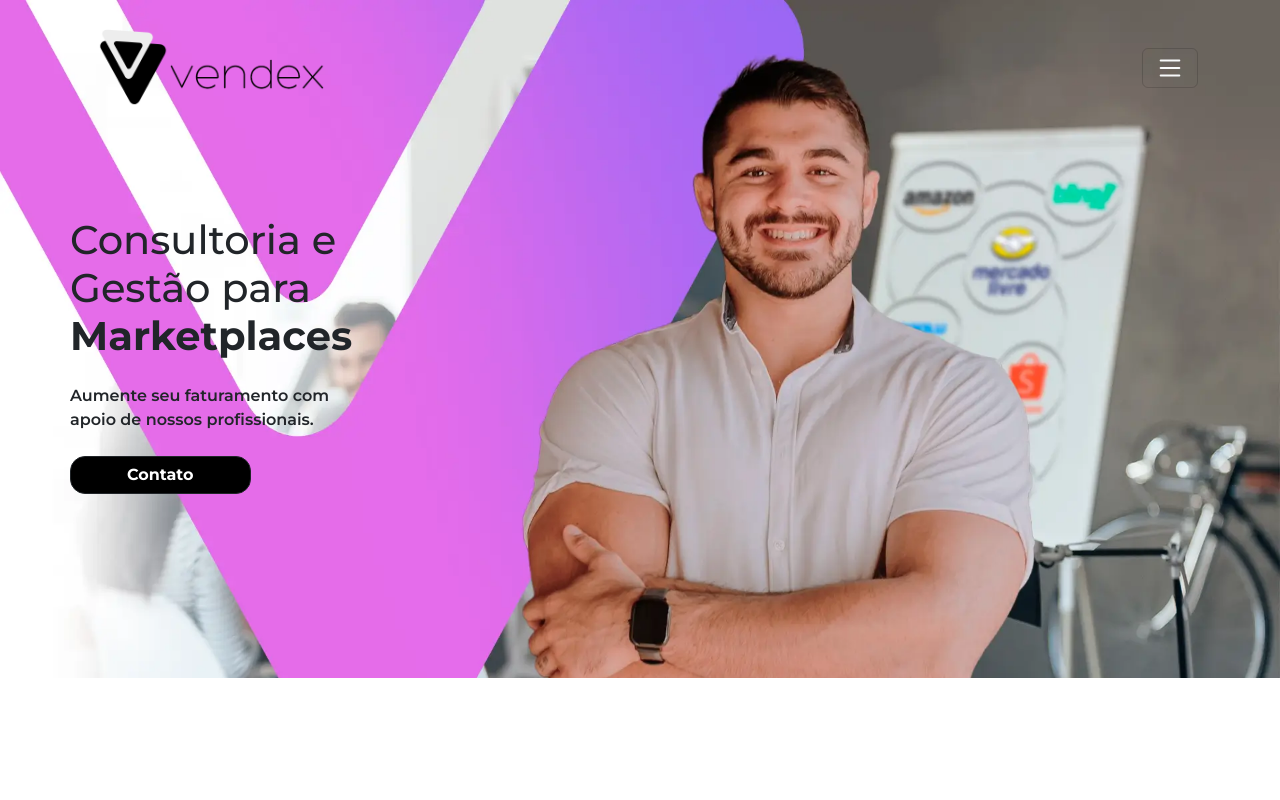
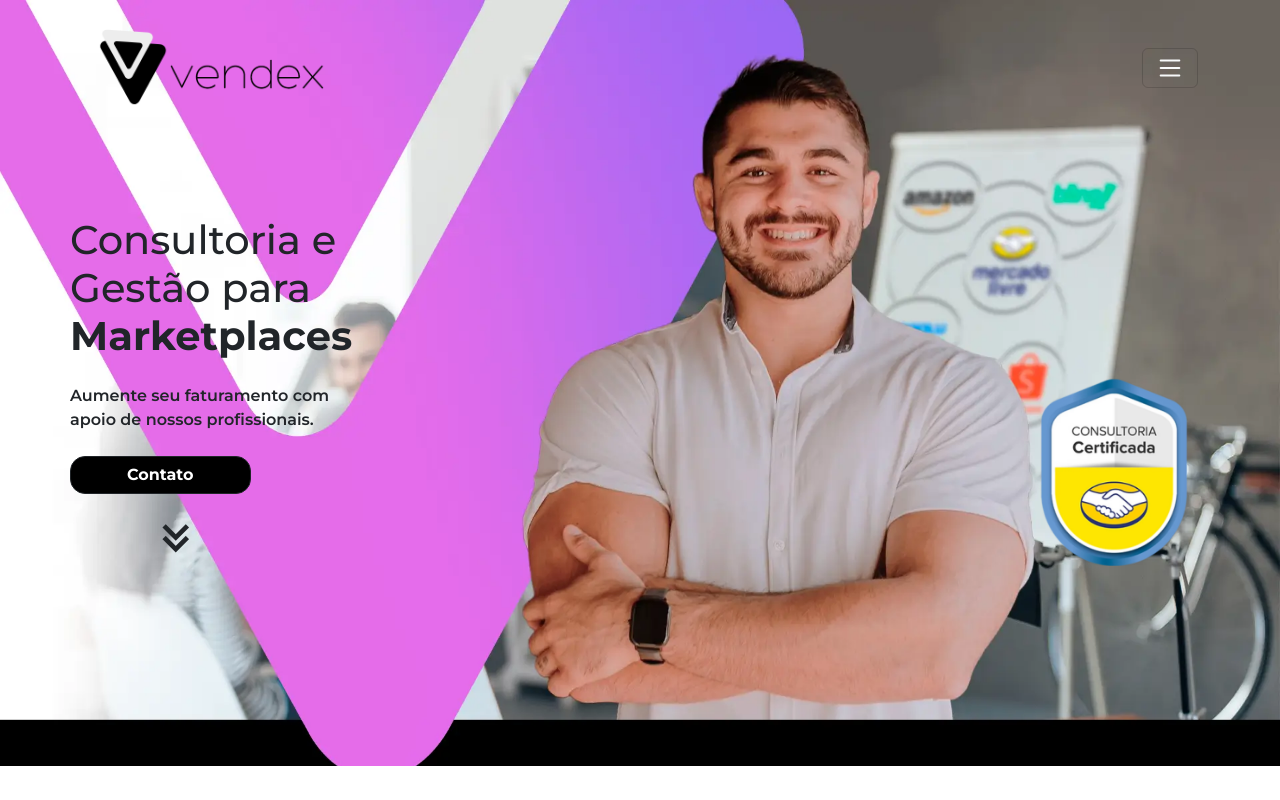
Before and after one commit to ArthurrGuilherme/Site, a PHP site: page / in a window 1280 px wide. Run offline with PHP 8.4, Linux system fonts and the light colour scheme.

Commit message:
Add files via upload

```diff
--- a/css/reset.css
+++ b/css/reset.css
@@ -8,9 +8,11 @@
     font-weight: weight;
     font-style: normal;
     font-weight: 600;
+    list-style: none;
 }
 /*Vareaveis*/
 :root {
     --roxo-vendex: #b56afc;
+    --rosa-vendex: #fc6aed;
 }
 /*Vareaveis*/
--- a/css/shared.css
+++ b/css/shared.css
@@ -19,3 +19,22 @@
     background: var(--bs-white) !important;
     color: var(--bs-black) !important;
 }
+
+#icons {
+    font-size: 3.5rem !important;
+}
+#icons02 {
+    font-size: 1.5rem !important;
+    background: var(--bs-white);
+    border-radius: 20px;
+    padding: .5rem;
+    font-weight: 700;
+    color: var(--rosa-vendex);
+}
+#icons02:hover {
+    background: var(--rosa-vendex);
+    color: var(--bs-white);
+}
+#IconsHeader {
+    gap: 1rem;
+}
--- a/index.html
+++ b/index.html
@@ -11,6 +11,7 @@
     <!--Titulo-->
     <!--Css Api-->
         <link href="https://cdn.jsdelivr.net/npm/bootstrap@5.3.3/dist/css/bootstrap.min.css" rel="stylesheet" integrity="sha384-QWTKZyjpPEjISv5WaRU9OFeRpok6YctnYmDr5pNlyT2bRjXh0JMhjY6hW+ALEwIH" crossorigin="anonymous">
+        <link href='https://unpkg.com/boxicons@2.1.4/css/boxicons.min.css' rel='stylesheet'>
     <!--Css Api-->
     <!--css-->
     <link rel="stylesheet" href="./css/reset.css">
@@ -24,7 +25,9 @@
     <section id="Main">
         <!--header Principal-->
             <header>
+                <!--Estrutura-->
                     <nav class="navbar absolute-top container-md">
+                        <!--Logica do header-->
                             <div class="container-fluid">
                                 <!--Logo-->
                                     <a class="navbar-brand" href="#">
@@ -96,15 +99,32 @@
                                                 </ul>
                                             <!--Lista-->
                                         </div>
+                                        <br>
+                                        <div >
+                                            <ul id="IconsHeader" class="d-flex flex-row">
+                                                <li>
+                                                    <a href=""><i id="icons02" class='bx bxl-instagram'></i></a>
+                                                </li>
+                                                <li>
+                                                    <a href=""><i id="icons02" class='bx bxl-linkedin' ></i></a>
+                                                </li>
+                                                <li>
+                                                    <a href=""><i id="icons02" class='bx bxl-youtube' ></i></a>
+                                                </li>
+                                            </ul>
+                                        </div>
                                     </div>
                                 <!--Menu Lista-->
                             </div>
+                        <!--Logica do header-->
                     </nav>
+                <!--Estrutura-->
             </header>
         <!--header Principal-->
         <!--Apresentação-->
-            <section class="container-md d-flex justify-content-center flex-column" id="ContainerApresentacao">
-                <article>
+            <section class="container-md d-flex justify-content-between" id="ContainerApresentacao">
+                <!--Estrutura texto-->
+                    <article class="d-flex flex-column">
                         <!--Titulo-->
                             <h1>Consultoria e</h1>
                             <h1>Gestão para</h1>
@@ -116,15 +136,31 @@
                             <p>apoio de nossos profissionais.</p></strong>
                         <!--Texto-->
                         <br>
-                    <!--Btn contato-->
+                        <!--Btn Principal-->
+                            <span>
                                 <button type="button" id="BtnContato" class="btn btn-dark">Contato</button>
-                    <!--Btn contato-->
+                            </span>
+                        <!--Btn Principal-->
+                        <!--Arrow-->
+                            <span class="d-flex justify-content-center w-75 p-3">
+                                <i id="icons" class='bx bx-chevrons-down'></i>
+                            </span>
+                        <!--Arrow-->
                     </article>
+                <!--Estrutura texto-->
+                <!--Estrutura Img-->
+                    <span class="d-flex justify-content-end align-items-end">
+                        <!--Consutoria do meli-->
+                            <img class="w-25 p-3" src="./img/logoMeli.webp" alt="Consultoria Verificada">
+                        <!--Consutoria do meli-->
+                    </span>
+                <!--Estrutura Img-->
             </section>
         <!--Apresentação-->
     </section>
 </body>
     <!--Js Api-->
         <script src="https://cdn.jsdelivr.net/npm/bootstrap@5.3.3/dist/js/bootstrap.bundle.min.js" integrity="sha384-YvpcrYf0tY3lHB60NNkmXc5s9fDVZLESaAA55NDzOxhy9GkcIdslK1eN7N6jIeHz" crossorigin="anonymous"></script>
+        <script src="https://unpkg.com/boxicons@2.1.4/dist/boxicons.js"></script>
     <!--Js Api-->
 </html>
```
Also changed, not shown: img/logoMeli.webp (added). Lines whose indentation alone changed are shown as unchanged.
